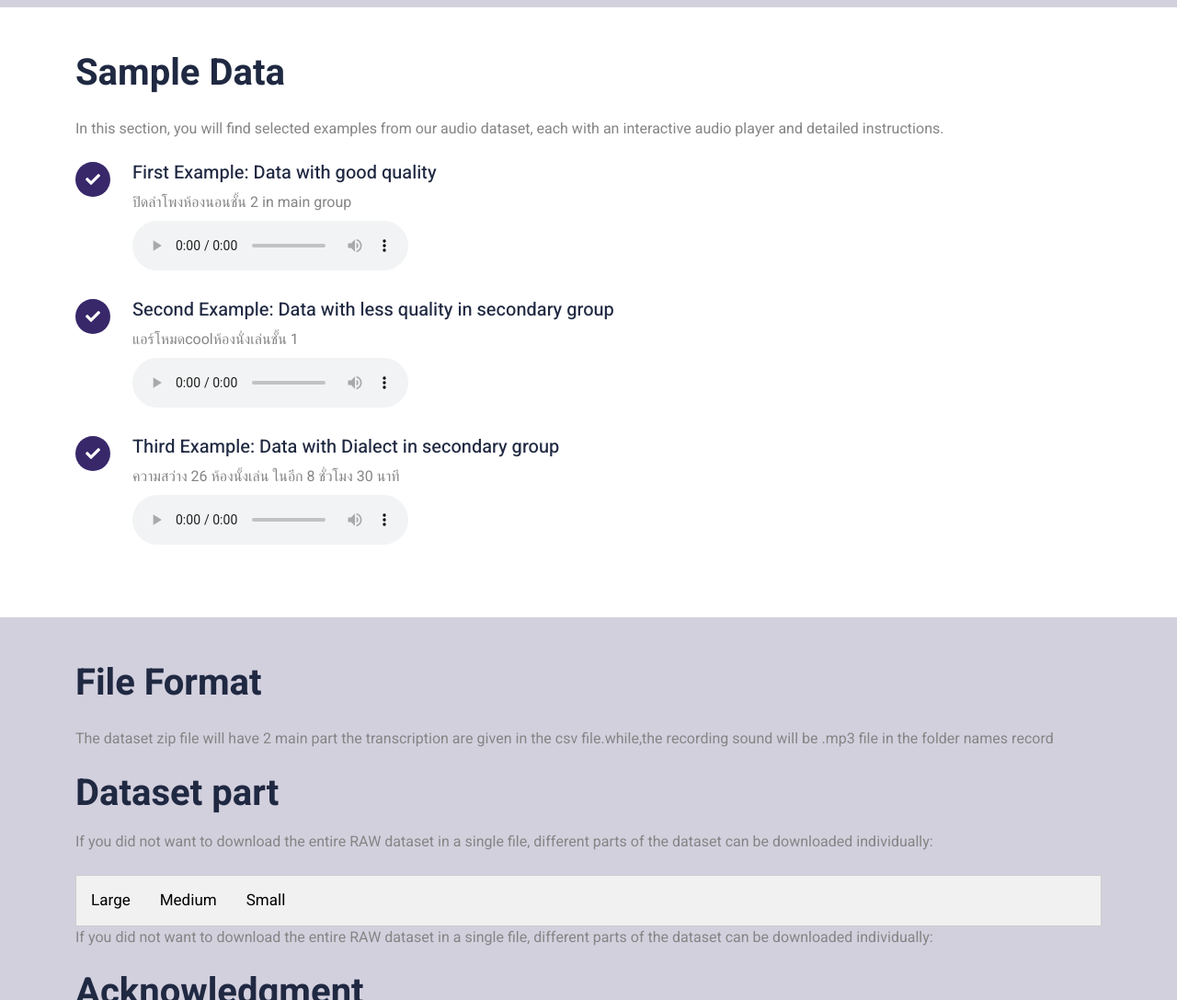
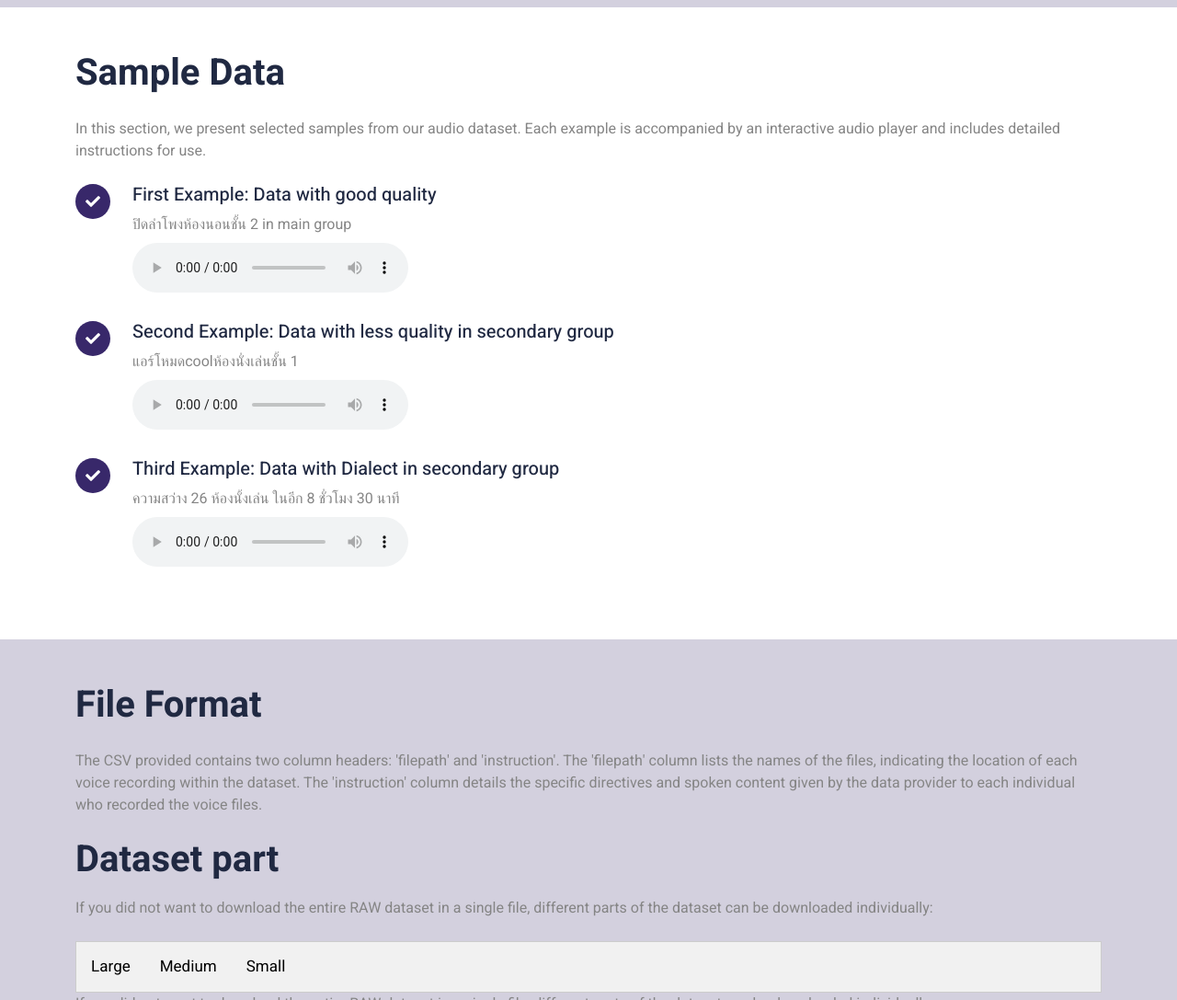
Before and after one commit to vulcan-coalition/data_download_page, a plain HTML site: page index.html in a window 1280 px wide. Shown: the part 1140-2227 px from the top of the page at 92% size. Drawn offline with nearby package versions, Linux system fonts and the light colour scheme.

Commit message:
Update index.html

```diff
--- a/index.html
+++ b/index.html
@@ -94,7 +94,7 @@
                 <div class="row g-6">
                     <div class="wow fadeInUp" data-wow-delay="0.1s">
                         <h1 class="mb-4">Sample Data</h1>
-                        <p class="mb-4">In this section, you will find selected examples from our audio dataset, each with an interactive audio player and detailed instructions.</p>
+                        <p class="mb-4">In this section, we present selected samples from our audio dataset. Each example is accompanied by an interactive audio player and includes detailed instructions for use.</p>
                         <!-- First Example -->
                         <div>
                             <div class="d-flex mb-4">
@@ -157,7 +157,7 @@
         <div class="container" id="format">
             <div class="wow fadeInUp" data-wow-delay="0.1s">
                 <h1 class="mb-4">File Format</h1>
-                <p class="mb-4">The dataset zip file will have 2 main part the transcription are given in the csv file.while,the recording sound will be .mp3 file in the folder names record</p>
+                <p class="mb-4">The CSV provided contains two column headers: 'filepath' and 'instruction'. The 'filepath' column lists the names of the files, indicating the location of each voice recording within the dataset. The 'instruction' column details the specific directives and spoken content given by the data provider to each individual who recorded the voice files.</p>
 
             </div>
         </div>
```
